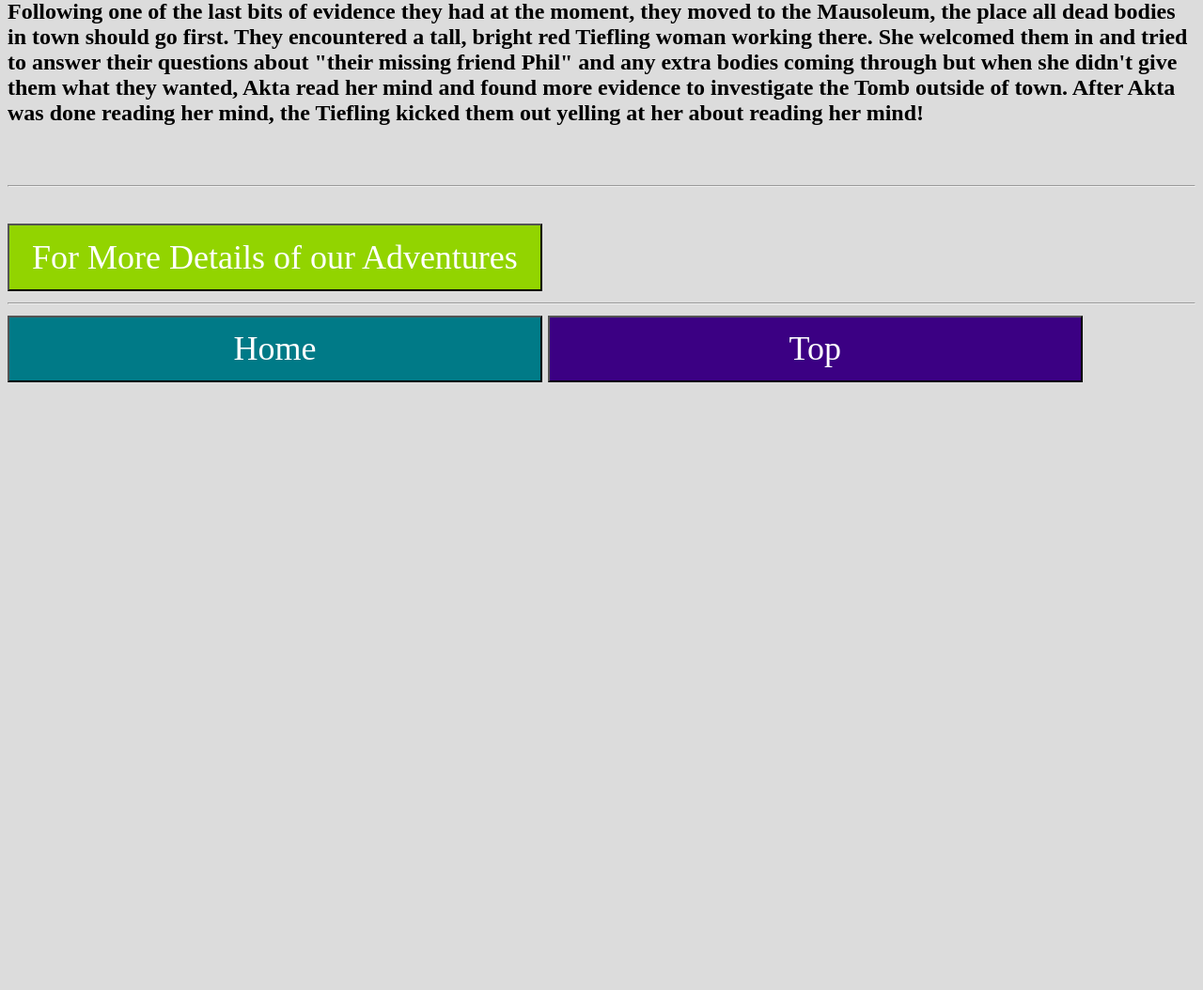
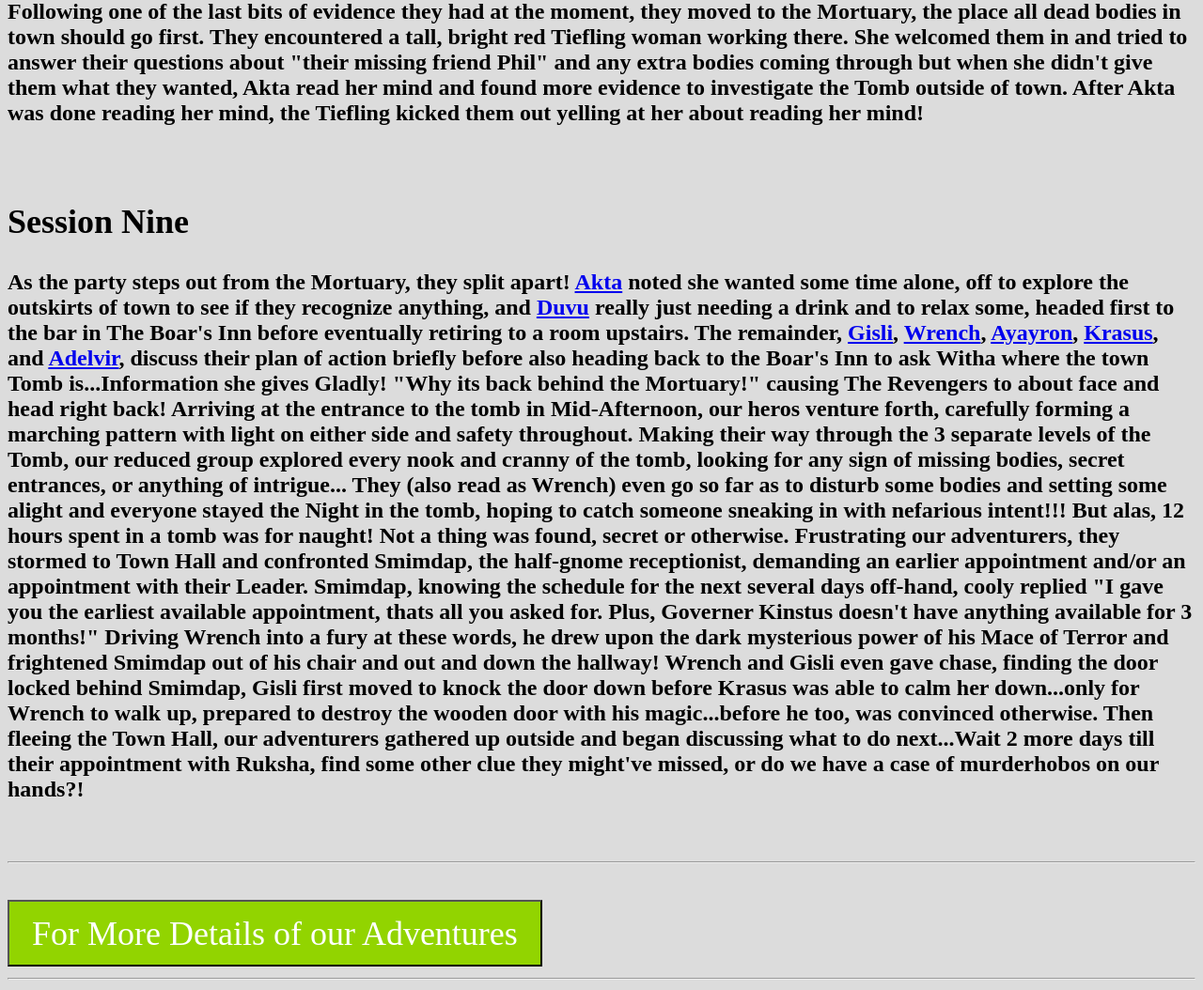
Before and after one commit to TheDiemer/resumeSite, a Flask app: page /sessions in a window 1280 px wide. Shown: the part 4870-5924 px from the top of the page at 94% size. Before the commit the page ends 5277 px from the top, so only its background shows below. Run offline with Flask 2, Linux system fonts and the light colour scheme.

Commit message:
session nineeeeeee

```diff
--- a/dnd/templates/sessions.html
+++ b/dnd/templates/sessions.html
@@ -17,6 +17,7 @@
 	<button href="#six" class="button" id ="sessions" onclick="window.location.href = '#six'">6</button>
 	<button href="#seven" class="button" id ="sessions" onclick="window.location.href = '#seven'">7</button>
 	<button href="#eight" class="button" id ="sessions" onclick="window.location.href = '#eight'">8</button>
+	<button href="#nine" class="button" id ="sessions" onclick="window.location.href = '#eight'">9</button>
 	<h2><span id="zero">Session Zero</span></h2>
         <p>
 	    Presented <a href='/dnd/backstory'>the backstory</a>, the <a href='/dnd/character'>character creation details</a>, and some of the <a href='/dnd/setting'>setting details</a>!</p>
@@ -127,7 +128,17 @@
 	The Revengers then made their way to the Police Department (right next door) to file a false missing persons report for a "large man with brown hair and brown eyes named Phil because he 'fills a doorway'" in order to try and get more information about missing persons from the Police. Unfortunately the polcie was not exactly willing to share info.
 	Trying to follow up on the dead bodies and missing people/bodies, the party tried to be more direct and find a shady seller at the market and instead found the town drunk, Din Starborn, a diminuitive Kobold! Din, under some nice cajoling, unloaded a lot of weight onto the party. The fact that everyone in town is in on it because they were forced to make a decision 4ish years ago: Join them or Die. He also told them that Kinstus is the local leader.
 	The party delivered Din to the bar, as he requested, but Krasus paid Witha a gold piece to house Din for a few days and to not give him any alcohol...let him sober up. She accepted.
-	Following one of the last bits of evidence they had at the moment, they moved to the Mausoleum, the place all dead bodies in town should go first. They encountered a tall, bright red Tiefling woman working there. She welcomed them in and tried to answer their questions about "their missing friend Phil" and any extra bodies coming through but when she didn't give them what they wanted, Akta read her mind and found more evidence to investigate the Tomb outside of town. After Akta was done reading her mind, the Tiefling kicked them out yelling at her about reading her mind!
+	Following one of the last bits of evidence they had at the moment, they moved to the Mortuary, the place all dead bodies in town should go first. They encountered a tall, bright red Tiefling woman working there. She welcomed them in and tried to answer their questions about "their missing friend Phil" and any extra bodies coming through but when she didn't give them what they wanted, Akta read her mind and found more evidence to investigate the Tomb outside of town. After Akta was done reading her mind, the Tiefling kicked them out yelling at her about reading her mind!
+	</p>
+	<br>
+	<h2><span id="nine">Session Nine</span></h2>
+	<p>
+	As the party steps out from the Mortuary, they split apart! <a href="https://ericdiemerjones.com/dnd/party#akta">Akta</a> noted she wanted some time alone, off to explore the outskirts of town to see if they recognize anything, and <a href="https://ericdiemerjones.com/dnd/party#duvu">Duvu</a> really just needing a drink and to relax some, headed first to the bar in The Boar's Inn before eventually retiring to a room upstairs.
+	The remainder, <a href="https://ericdiemerjones.com/dnd/party#gisli">Gisli</a>, <a href="https://ericdiemerjones.com/dnd/party#wrench">Wrench</a>, <a href="https://ericdiemerjones.com/dnd/party#ayayron">Ayayron</a>, <a href="https://ericdiemerjones.com/dnd/party#krasus">Krasus</a>, and <a href="https://ericdiemerjones.com/dnd/party#adelvir">Adelvir</a>, discuss their plan of action briefly before also heading back to the Boar's Inn to ask Witha where the town Tomb is...Information she gives Gladly! "Why its back behind the Mortuary!" causing The Revengers to about face and head right back!
+	Arriving at the entrance to the tomb in Mid-Afternoon, our heros venture forth, carefully forming a marching pattern with light on either side and safety throughout. Making their way through the 3 separate levels of the Tomb, our reduced group explored every nook and cranny of the tomb, looking for any sign of missing bodies, secret entrances, or anything of intrigue...
+	They (also read as <b>Wrench</b>) even go so far as to disturb some bodies and setting some alight and everyone stayed the Night in the tomb, hoping to catch someone sneaking in with nefarious intent!!! But alas, 12 hours spent in a tomb was for naught! Not a thing was found, secret or otherwise.
+	Frustrating our adventurers, they stormed to Town Hall and confronted Smimdap, the half-gnome receptionist, demanding an earlier appointment and/or an appointment with their Leader. Smimdap, knowing the schedule for the next several days off-hand, cooly replied "I gave you the earliest available appointment, thats all you asked for. Plus, Governer Kinstus doesn't have anything available for 3 months!" Driving Wrench into a fury at these words, he drew upon the dark mysterious power of his <b>Mace of Terror</b> and frightened Smimdap out of his chair and out and down the hallway!
+	Wrench and Gisli even gave chase, finding the door locked behind Smimdap, Gisli first moved to knock the door down before Krasus was able to calm her down...only for Wrench to walk up, prepared to destroy the wooden door with his magic...before he too, was convinced otherwise. Then fleeing the Town Hall, our adventurers gathered up outside and began discussing what to do next...Wait 2 more days till their appointment with Ruksha, find some other clue they might've missed, or do we have a case of murderhobos on our hands?!
 	</p>
 	<br>
 	<hr>
```
